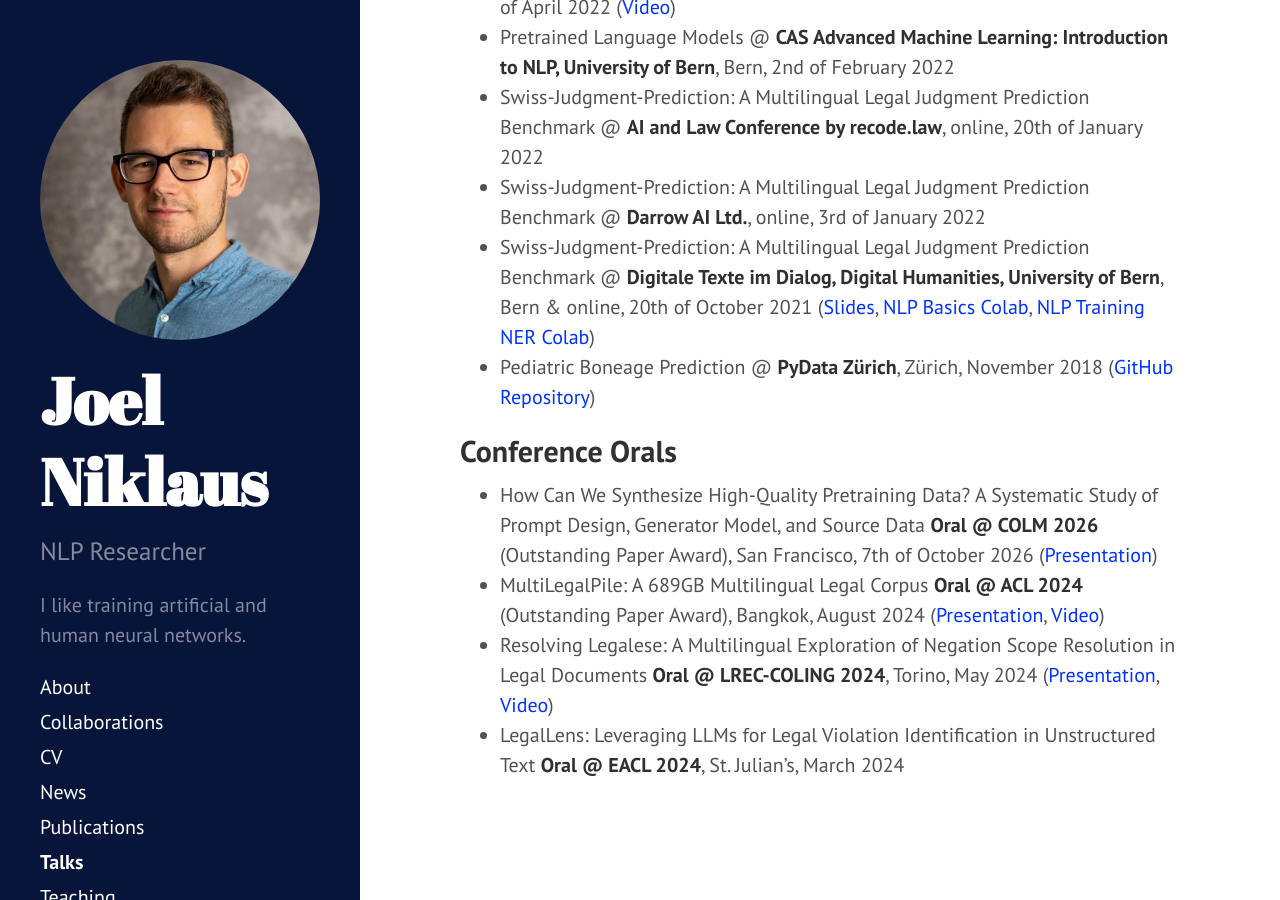
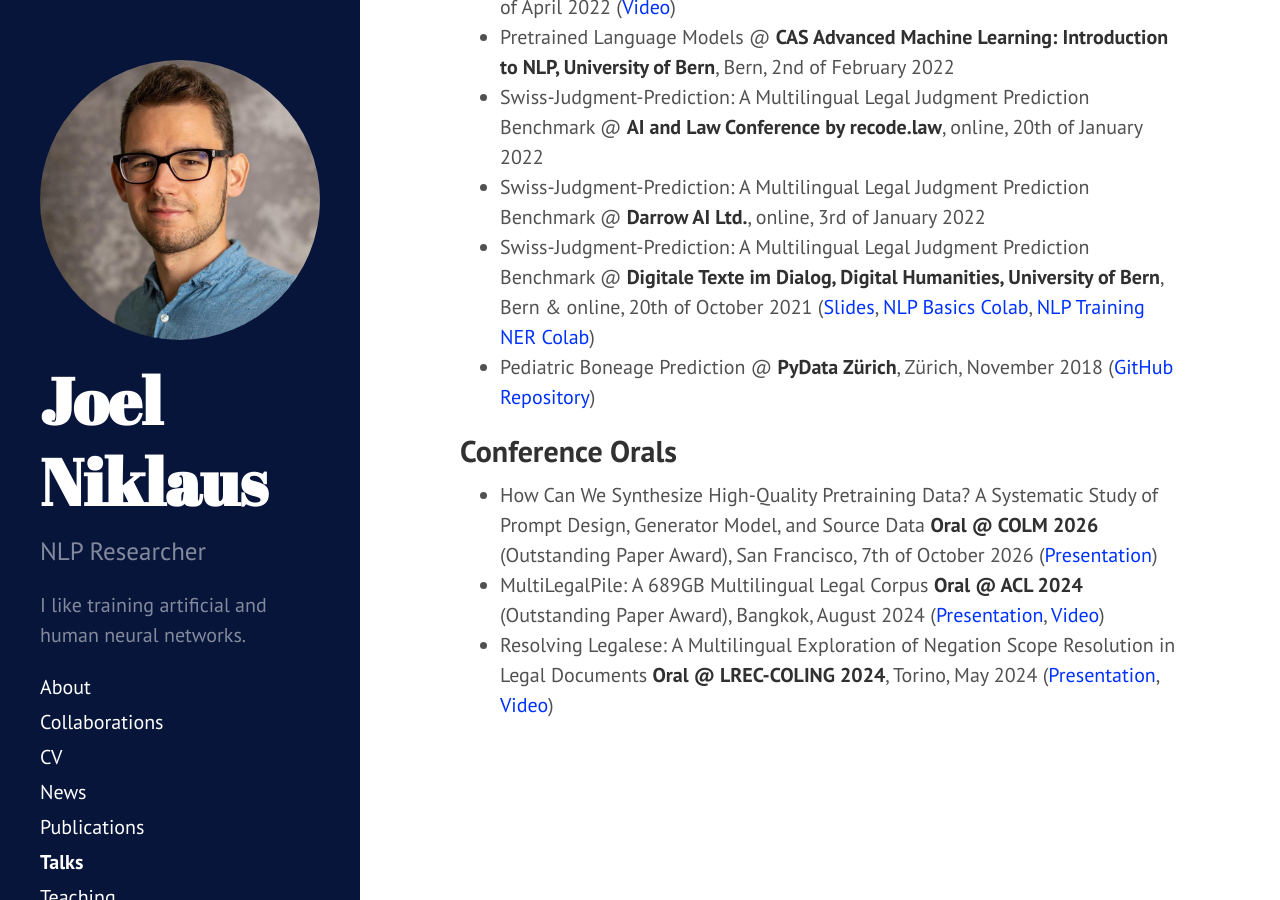
Before and after one commit to JoelNiklaus/joelniklaus.github.io, a Jekyll site: the page built from _pages/talks.md, in a window 1280 px wide and 900 px high, scrolled down 2713 px. Built offline with Jekyll 4.4.1, drawn with Linux system fonts in a browser that asks for light colours; a style sheet for code colours, icons or effects is not loaded.

Commit message:
Remove LegalLens oral from talks

```diff
--- a/_pages/talks.md
+++ b/_pages/talks.md
@@ -50,4 +50,3 @@ title: Talks
 - How Can We Synthesize High-Quality Pretraining Data? A Systematic Study of Prompt Design, Generator Model, and Source Data **Oral @ COLM 2026** (Outstanding Paper Award), San Francisco, 7th of October 2026 ([Presentation](https://docs.google.com/presentation/d/1Wccc2jrwRHhMv5qNLKcsc0mISh-U5VpB/))
 - MultiLegalPile: A 689GB Multilingual Legal Corpus **Oral @ ACL 2024** (Outstanding Paper Award), Bangkok, August 2024 ([Presentation](https://docs.google.com/presentation/d/1nWCTS3H9w1Mm64hz-K4ZZhOZyWcOb61BXMG-tTqxrJE/edit?usp=sharing), [Video](https://youtu.be/DLT55Hep7TE))
 - Resolving Legalese: A Multilingual Exploration of Negation Scope Resolution in Legal Documents **Oral @ LREC-COLING 2024**, Torino, May 2024 ([Presentation](https://docs.google.com/presentation/d/1nHxZUuzFmrdcbo8l-hGfeapl9ku5xKLrRcrZAR_CbbA/edit?usp=sharing), [Video](https://niklaus.ai/files/publications/legalese/Video.mp4))
-- LegalLens: Leveraging LLMs for Legal Violation Identification in Unstructured Text **Oral @ EACL 2024**, St. Julian's, March 2024
```
